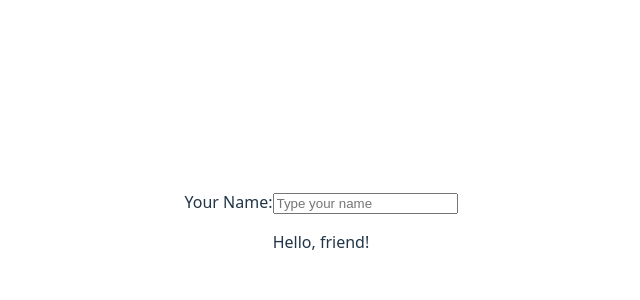
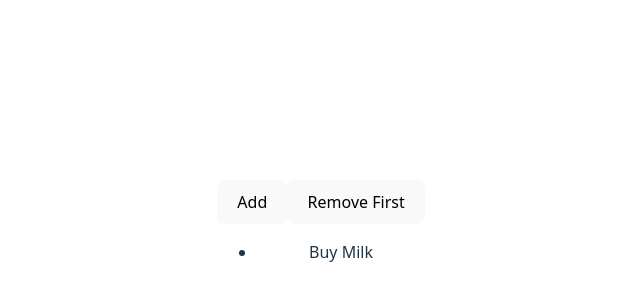
Before and after one commit to afrazmishak/BeginnersToPro, a React (Vite) app: page / in a window 1280 px wide. Shown: the part 170-470 px from the top of the page, without its empty margins (319-959 px from the left). Built offline with nearby package versions, Linux system fonts and the light colour scheme.

Commit message:
ToDoList allows to add and remove the first item from list

```diff
--- a/src/App.jsx
+++ b/src/App.jsx
@@ -1,12 +1,13 @@
 import './App.css'
 import { BasicCounter } from './components/BasicCounter'
 import { TextInput } from './components/TextInput'
+import { ToDoList } from './components/ToDoList'
 
 function App() {
 
   return (
     <>
-      <TextInput />
+      <ToDoList />
     </>
   )
 }
--- /dev/null
+++ b/src/components/ToDoList.jsx
@@ -0,0 +1,16 @@
+import { useState } from "react"
+
+export function ToDoList () {
+    const [todo, setTodo] = useState(['Buy Milk'])
+
+    const addTodo = newTodo => setTodo(prev => [...prev, newTodo])
+    const removeFirst = () => setTodo(prev => prev.slice(1))
+
+    return (
+        <div>
+            <button onClick={() => addTodo('New item')}>Add</button>
+            <button onClick={removeFirst}>Remove First</button>
+            <ul>{todo.map((t, i) => <li key={i}>{t}</li>)}</ul>
+        </div>
+    )
+}
```
Also changed, not shown: 1 other file (tests, documents, lock files or other folders).
